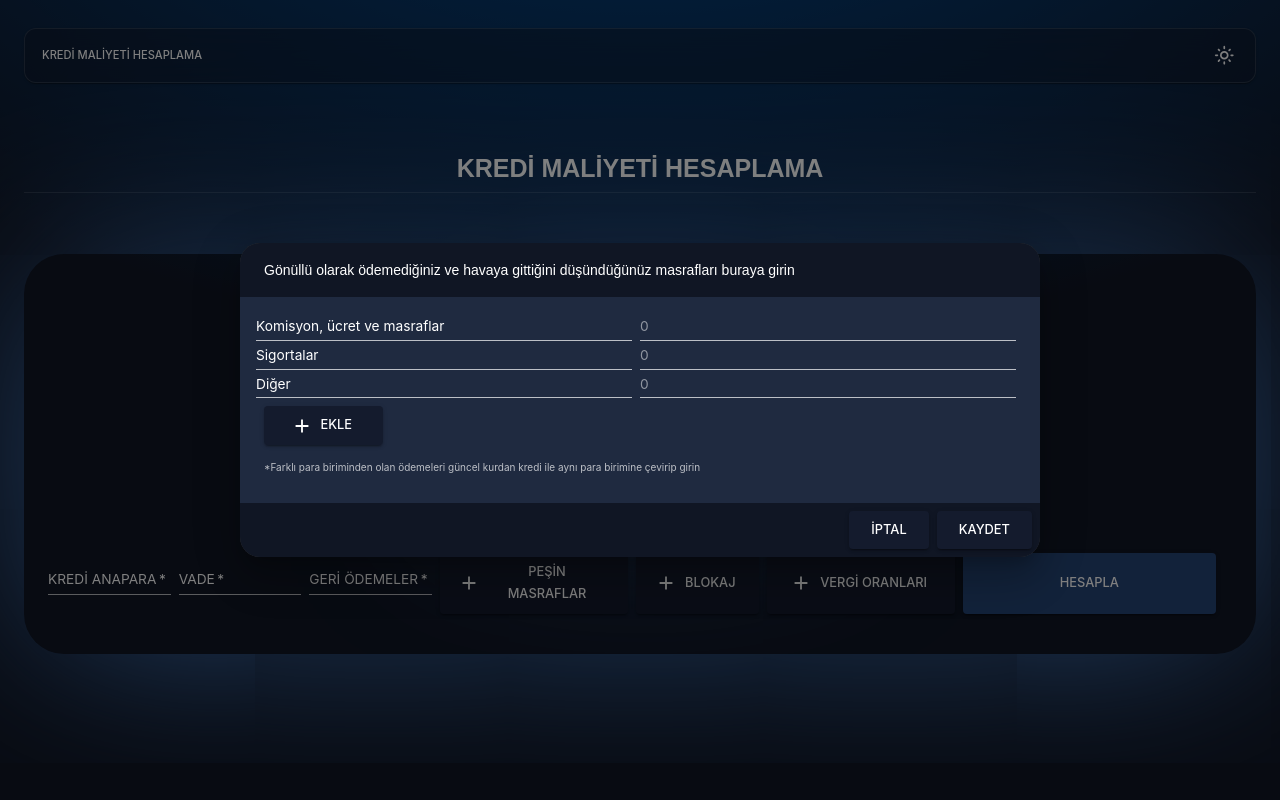
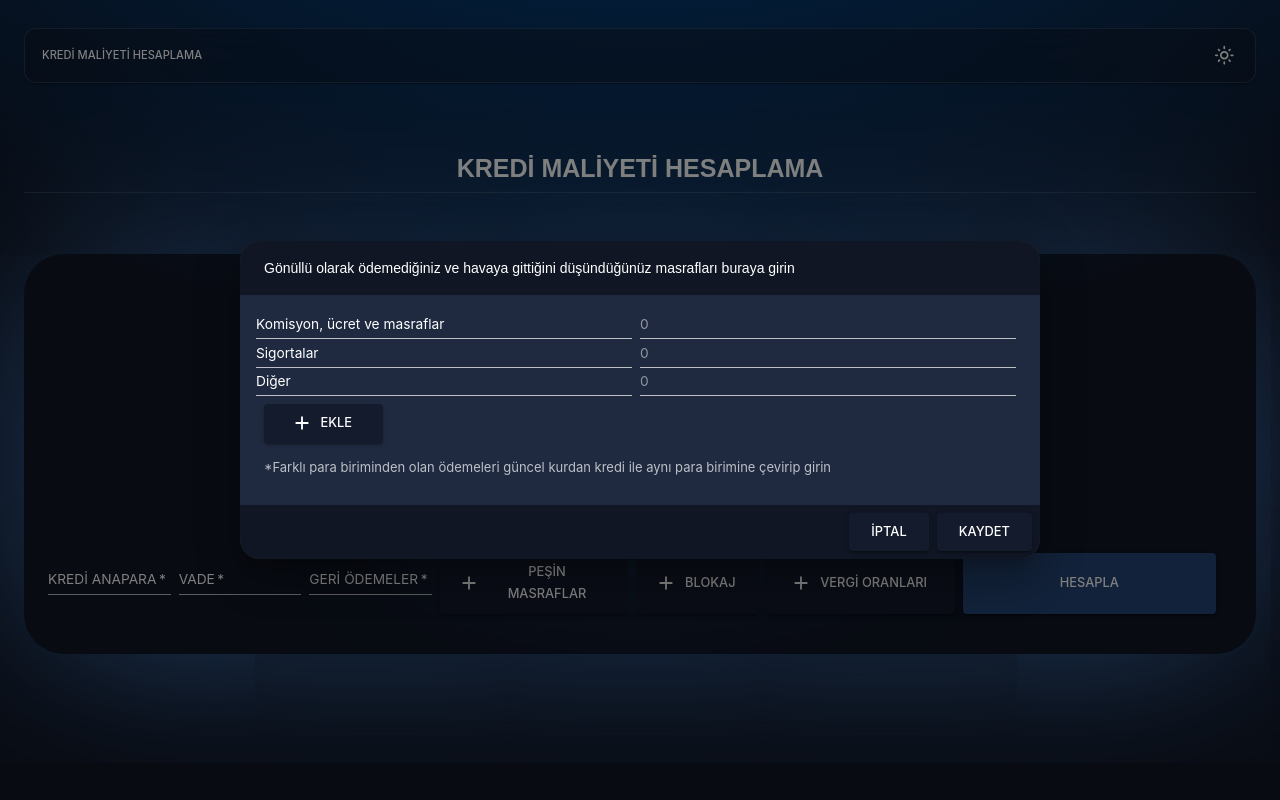
Before and after one commit to haticekatranciakgul/test.kredi-maliyeti-hesaplama, a React (Create React App) app: page /hesapla in a window 1280 px wide. Both pictures are taken after a click on the button "PEŞİN MASRAFLAR". Shown: the top 800 px of the page. Built offline with nearby package versions, Linux system fonts and the light colour scheme.

Commit message:
Update modal

```diff
--- a/src/Components/ExpenseModal.js
+++ b/src/Components/ExpenseModal.js
@@ -132,7 +132,7 @@ export default function FormDialog() {
                                 </Button>
                             </Grid>
                         </Grid>
-                        <DialogContentText sx={{ marginBottom: '1%', marginTop: "1%", fontSize: '10px' }}>
+                        <DialogContentText sx={{ marginBottom: '1%', marginTop: "1%", fontSize: '13px' }}>
                             *Farklı para biriminden olan ödemeleri güncel kurdan kredi ile aynı para birimine çevirip girin
                         </DialogContentText>
                     </DialogContent>
```
